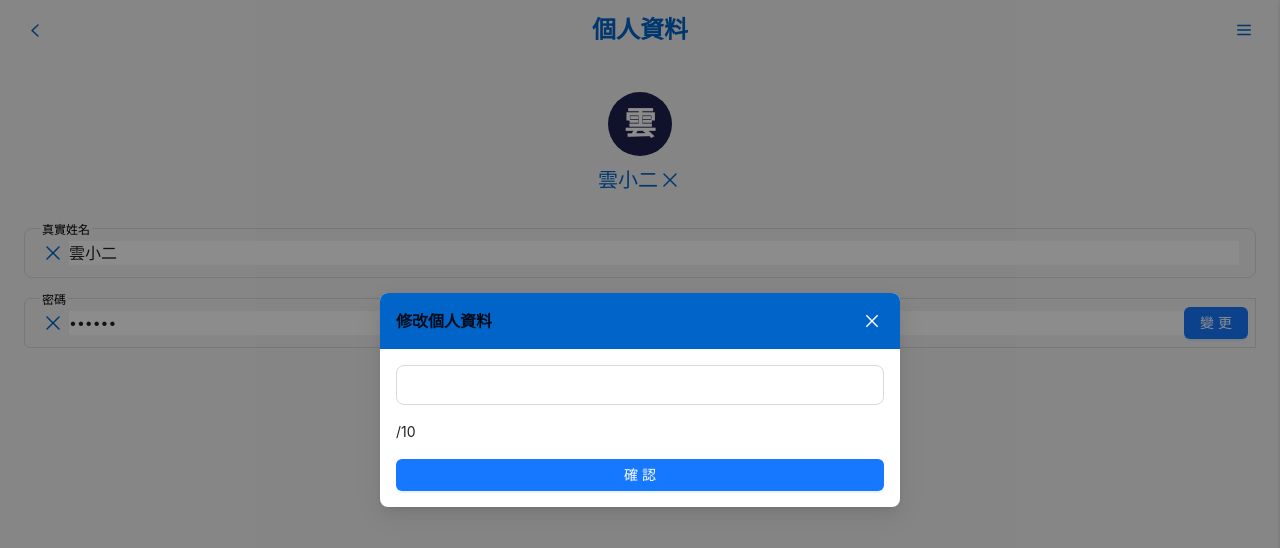
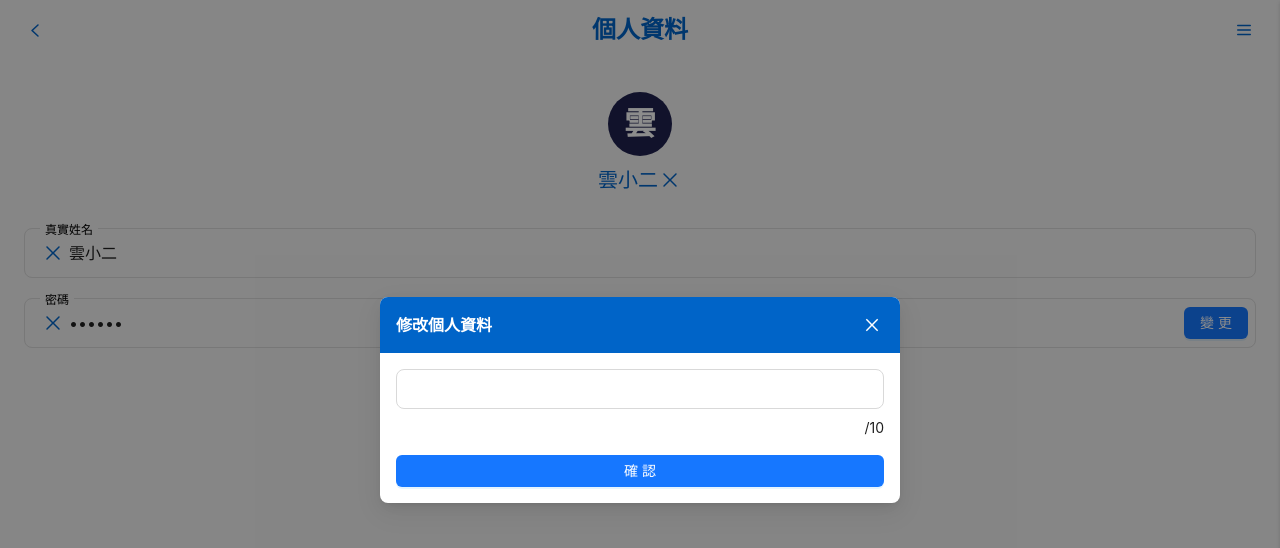
Before and after one commit to leon11081991/vue3-emgiot, a Vue app: page /profile in a window 1280 px wide. Both pictures are taken after a click on the element 670 px from the left and 180 px from the top of the page. Shown: the top 548 px of the page. Built offline with nearby package versions, Linux system fonts and the light colour scheme.

Commit message:
feat(profile-page): 修改樣式

```diff
--- a/src/composables/useProfilePageModal.ts
+++ b/src/composables/useProfilePageModal.ts
@@ -7,7 +7,6 @@ export const useProfilePageModal = () => {
 
   const modalVisible = ref<boolean>(false)
   const modalType = ref<'username' | 'password'>('username')
-
   const modalTitle = ref({
     username: $t('ProfilePage.Modal.UserNameField.Title'),
     password: $t('ProfilePage.Modal.PasswordField.Title')
--- a/src/constants/configs/profile.config.ts
+++ b/src/constants/configs/profile.config.ts
@@ -1,8 +1,3 @@
-export const inputStyleConfig = {
-  style: { cursor: 'default', backgroundColor: '#f3f3f3' },
-}
-
-
 export const modalStyleConfig = {
   cancelButtonProps: { style: { display: 'none' } }, // 隱藏取消按鈕
   okButtonProps: {
--- a/src/views/ProfilePage.vue
+++ b/src/views/ProfilePage.vue
@@ -4,7 +4,7 @@ import { useI18n } from 'vue-i18n'
 import AvatarDisplay from '@/components/Base/AvatarDisplay.vue'
 import SvgIcon from '@/components/Base/SvgIcon.vue'
 import { useProfilePageModal } from '@/composables/useProfilePageModal'
-import { inputStyleConfig, modalStyleConfig } from '@/constants/configs/profile.config'
+import { modalStyleConfig } from '@/constants/configs/profile.config'
 
 const { t: $t } = useI18n()
 const { modalVisible, modalType, modalTitle, openModal, closeModal } = useProfilePageModal()
@@ -48,13 +48,7 @@ const mockUserData = {
           <span class="input-label">
             {{ $t('ProfilePage.EditableContainer.UserNameField.Title') }}
           </span>
-          <a-input
-            v-model:value="mockUserData.name"
-            size="large"
-            readonly
-            class="input-field"
-            :style="inputStyleConfig.style"
-          >
+          <a-input v-model:value="mockUserData.name" size="large" readonly class="input-field">
             <template #prefix>
               <SvgIcon iconName="cross" />
             </template>
@@ -69,6 +63,7 @@ const mockUserData = {
             <a-input-password
               v-model:value="mockUserData.password"
               :visibility-toggle="false"
+              size="large"
               readonly
               :placeholder="$t('ProfilePage.EditableContainer.PasswordField.Placeholder')"
               class="input-field"
@@ -99,19 +94,23 @@ const mockUserData = {
       <span class="modal-title">{{ modalTitle[modalType] }}</span>
     </template>
 
-    <div v-if="modalType === 'username'" class="modal-content">
-      <a-input v-model:value="newUserData.username" size="large" class="input-field"></a-input>
+    <div v-if="modalType === 'username'" class="modal-content username">
+      <a-input v-model:value="newUserData.username" class="input-field" size="large"></a-input>
       <div class="count-nums">/10</div>
     </div>
 
-    <div v-if="modalType === 'password'" class="modal-content">
+    <div v-if="modalType === 'password'" class="modal-content password">
       <div class="input-container password-input">
         <span class="input-label"> 新密碼 </span>
 
         <a-input-password v-model:value="newUserData.password" size="large" class="input-field">
           <template #iconRender="v">
-            <EyeTwoTone v-if="v"></EyeTwoTone>
-            <EyeInvisibleOutlined v-else></EyeInvisibleOutlined>
+            <div class="password-visible" v-if="v">
+              <SvgIcon iconName="home" />
+            </div>
+            <div class="password-invisible" v-else>
+              <SvgIcon iconName="cross" />
+            </div>
           </template>
         </a-input-password>
       </div>
@@ -123,9 +122,13 @@ const mockUserData = {
           size="large"
           class="input-field"
         >
-          <template #iconRender="v">
-            <EyeTwoTone v-if="v"></EyeTwoTone>
-            <EyeInvisibleOutlined v-else></EyeInvisibleOutlined>
+          <template #iconRender="x">
+            <div class="password-visible" v-if="x">
+              <SvgIcon iconName="home" />
+            </div>
+            <div class="password-invisible" v-else>
+              <SvgIcon iconName="cross" />
+            </div>
           </template>
         </a-input-password>
       </div>
@@ -172,7 +175,7 @@ const mockUserData = {
       position: absolute;
       top: 0;
       left: 1rem;
-      padding-inline: 2px;
+      padding-inline: 5px;
       font-size: 0.75rem;
       background-color: $--background-color-base;
       z-index: 2;
@@ -181,6 +184,13 @@ const mockUserData = {
     .input-field {
       padding: 0.75rem 1rem;
       background-color: $--background-color-base;
+      &:hover {
+        border-color: none;
+      }
+
+      :deep(.ant-input) {
+        background-color: $--background-color-base;
+      }
     }
 
     .change-button {
@@ -191,13 +201,27 @@ const mockUserData = {
       z-index: 2;
     }
   }
+
+  .password-input {
+    .ant-input-affix-wrapper {
+      border-start-end-radius: 8px;
+      border-end-end-radius: 8px;
+    }
+  }
 }
 
 .profile-modal {
   .modal-content {
     display: flex;
     flex-direction: column;
-    gap: 1rem;
+
+    &.username {
+      gap: 0.5rem;
+    }
+
+    &.password {
+      gap: 1.5rem;
+    }
   }
 
   .input-container {
@@ -207,19 +231,23 @@ const mockUserData = {
       position: absolute;
       top: 2px;
       left: 1rem;
+      font-size: 0.75rem;
       z-index: 2;
     }
 
     .input-field {
       padding: 1.5rem 1rem 0.75rem 1rem;
-      // background-color: $--background-color-base;
+    }
+  }
+
+  .modal-title {
+    color: $--color-white;
+  }
+
+  .modal-content {
+    .count-nums {
+      text-align: right;
     }
   }
 }
-
-.ant-modal .ant-modal-content {
-  background-color: #f0f0f0; /* 修改背景色 */
-  border-radius: 10px; /* 修改圆角 */
-  padding: 20px; /* 内边距 */
-}
 </style>
```
